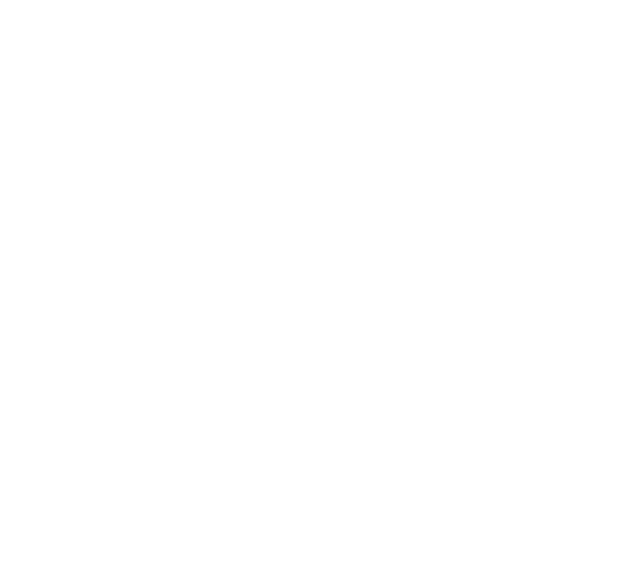
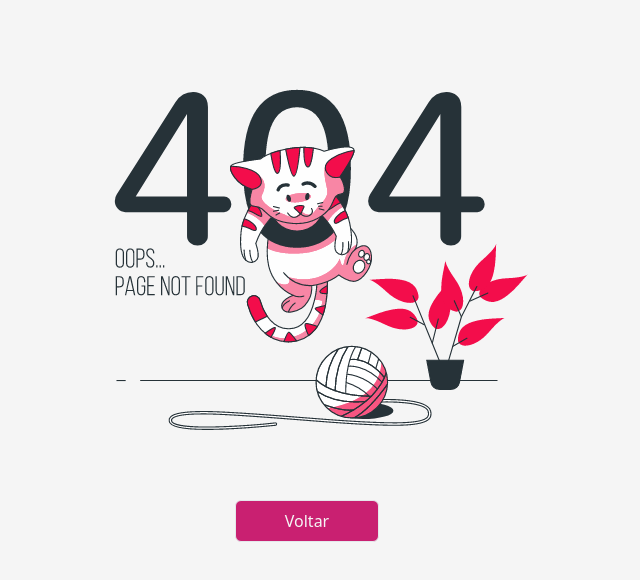
Before and after one commit to letticiamoura/ecommerce-front, a React (Vite) app: page / in a window 1280 px wide. Before the commit this address had no page. Shown: the top 580 px of the page, without its empty margins (333-973 px from the left). Built offline with nearby package versions, Linux system fonts and the light colour scheme.

Commit message:
feat: Criação da ErrorPage404

```diff
--- a/src/App.tsx
+++ b/src/App.tsx
@@ -1,4 +1,5 @@
 import { BrowserRouter, Routes, Route } from "react-router-dom";
+import ErrorPage from "./pages/ErrorPage";
 
 export default function App() {
 
@@ -8,6 +9,8 @@
 
       <Routes>
 
+        <Route path="*" element={ <ErrorPage />} />
+
       </Routes>
 
     </BrowserRouter>
--- /dev/null
+++ b/src/pages/ErrorPage.tsx
@@ -0,0 +1,18 @@
+import error from "../assets/error.gif";
+
+export default function PageError() {
+
+    return(
+
+        <section className="h-screen bg-light-gray-3">
+
+            <div className="flex flex-col justify-center items-center">
+                <img src={error} alt="Page not found" />
+                <button className="p-2 w-36 border bg-primary rounded-md text-light-gray-3 hover:scale-110 hover:bg-error hover:cursor-pointer hover:transition-colors">Voltar</button>
+            </div>
+
+        </section>
+
+    )
+
+}
```
Also changed, not shown: src/assets/error.gif (added).
